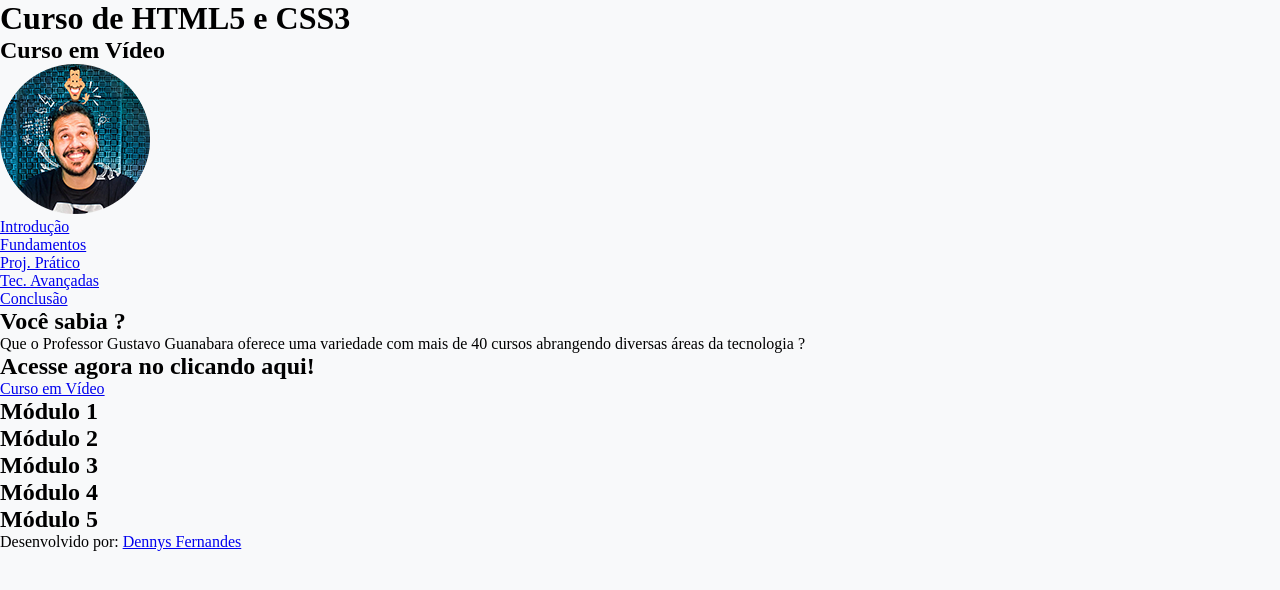
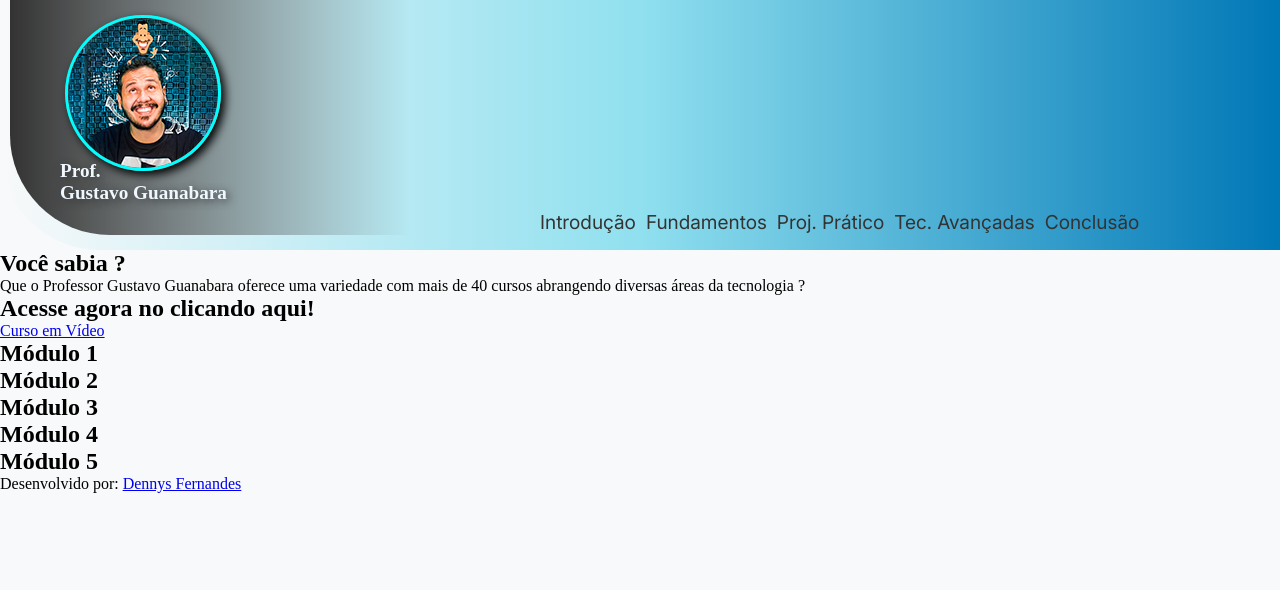
Before and after one commit to fernandesdennys/estudos-pos-curso, a plain HTML site: page index.html in a window 1280 px wide. Drawn offline with Linux system fonts and the light colour scheme.

Commit message:
Inicio do novo projeto CURSO

```diff
--- a/estilos/style.css
+++ b/estilos/style.css
@@ -32,3 +32,67 @@
 html, body {
   background-color: var(--color-04) ;
 }
+
+header {
+  width: 100vw;
+  height: 250px;
+  background-image: linear-gradient(to left, var(--color-01), var(--color-02), transparent);
+  display: flex;
+  padding: 0 10px;
+  justify-content: left;
+  flex-flow: row nowrap;
+  align-content: space-between;
+  border-radius: 0px 0px 0px 100px;
+}
+
+header > nav > ul {
+  display: flex;
+  list-style: none;
+  position: relative;
+  top: 210px;
+  left: 125px;
+}
+
+header > nav > ul > li > a {
+  text-decoration: none;
+  color: var(--color-03);
+  font-size: 1.2em;
+  font-family: var(--fonte-02);
+  padding: 5px;
+
+}
+header > nav > ul > li > a:hover {
+  background-color: var(--color-03);
+  color: var(--color-04);
+  padding: 10px;
+  border-radius: 15px;
+  box-shadow:  0px 0px 8px var(--color-03);
+  text-shadow: 0px 0px 8px var(--color-04);
+  border: 1px solid var(--color-04);
+  transition:ease-out 0.4s;
+
+}
+
+img {
+    position: relative;
+    top: 15px;
+    left: 55px;
+    border:  3px solid, aqua;
+    border-radius: 50%;
+    box-shadow: 4px 4px 10px;
+}
+
+header > div > h3 {
+    text-shadow: 2px 2px 8px var(--color-03);
+    color: aliceblue;
+    font-size: 1.2em;
+    position: relative;
+    left: 50px;
+}
+
+header > div {
+    width: 400px;
+    height: 235px;
+    border-radius: 0 0 0 100px;
+    background-image: linear-gradient(to right, var(--color-03), transparent); transparent );
+}
--- a/index.html
+++ b/index.html
@@ -6,12 +6,11 @@
     <title>Estudos HTML3/CSS3</title>
     <link rel="stylesheet" href="estilos/style.css">
 </head>
-<body>
-    <header>
-        <h1>Curso de HTML5 e CSS3</h1>
-        <h2>Curso em Vídeo</h2>
-        <div>
-            <img src="imagens/foto-perfil-guanabara.png" alt="">
+    <body>
+        <header>
+            <div>
+                <img src="imagens/foto-perfil-guanabara.png" alt="Professor Gustavo Guanabara">
+                <h3>Prof. <br> Gustavo Guanabara</h3>
         </div>
         <nav>
             <ul>
```
